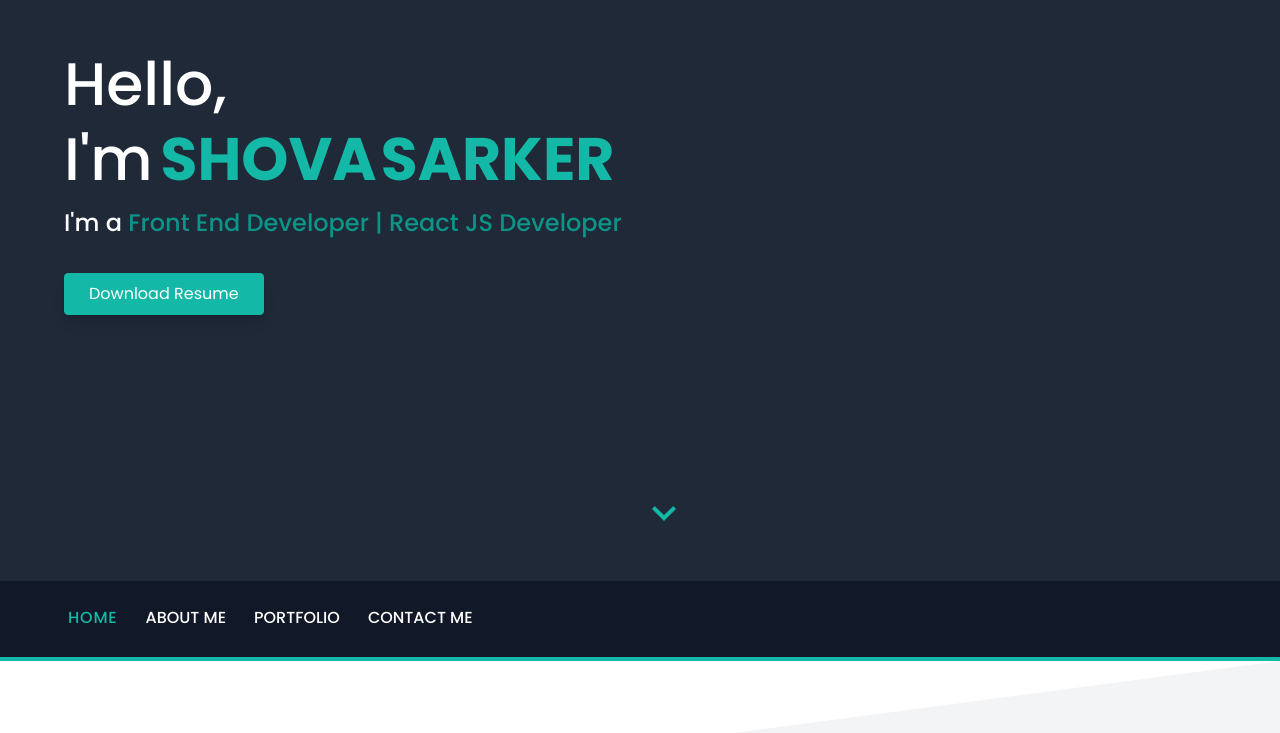
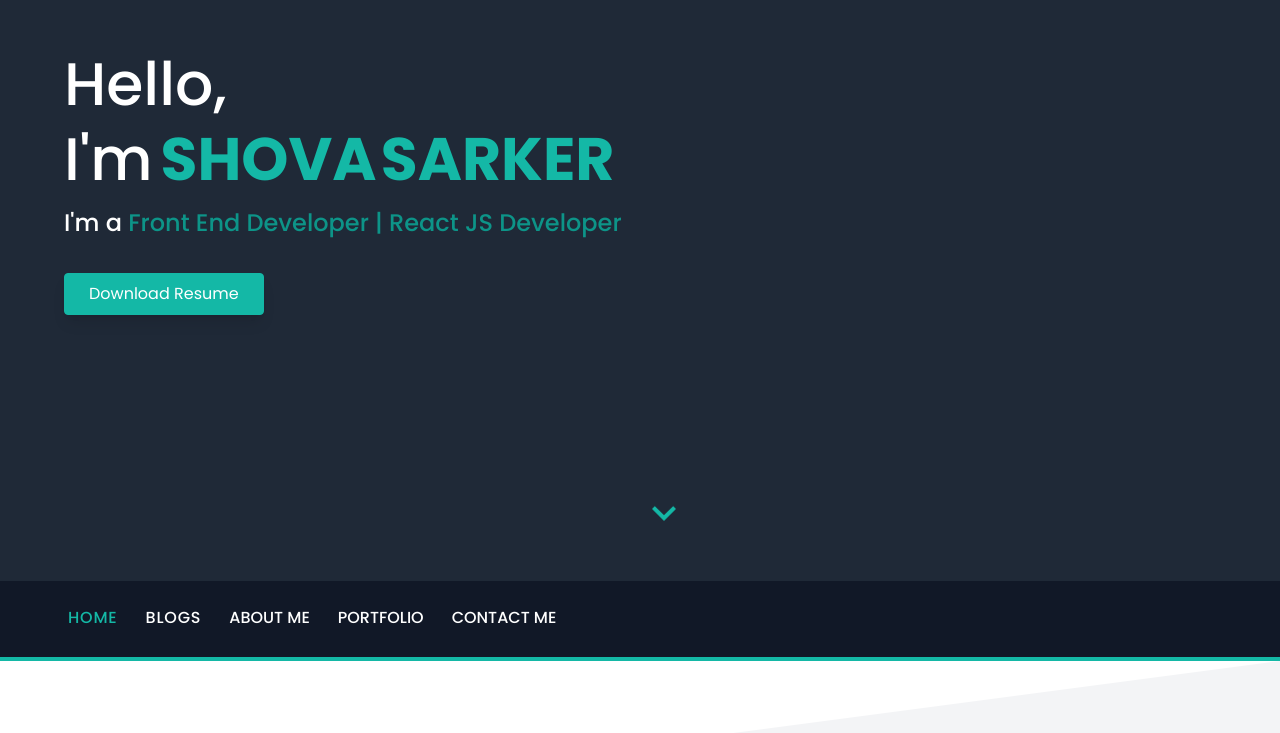
Before and after one commit to shovasarker/portfolio, a React (Create React App) app: page / in a window 1280 px wide. Shown: the part 219-952 px from the top of the page. Built offline with nearby package versions, Linux system fonts and the light colour scheme.

Commit message:
Empty Blogs Route Added, and Some Changes in the MenuItems Depend on the Routes

```diff
--- a/src/App.js
+++ b/src/App.js
@@ -1,5 +1,6 @@
 import React from 'react'
 import { Route, Routes } from 'react-router-dom'
+import Blogs from './pages/Blogs'
 import Home from './pages/home/Home'
 import Project from './pages/project/Project'
 
@@ -9,6 +10,7 @@ function App() {
       <Routes>
         <Route path='/' element={<Home />} />
         <Route path='/project/:projectName' element={<Project />} />
+        <Route path='/blogs' element={<Blogs />} />
       </Routes>
     </>
   )
--- /dev/null
+++ b/src/pages/Blogs/index.jsx
@@ -0,0 +1,15 @@
+import React from 'react'
+import Header from '../shared/header/Header'
+
+const Blogs = () => {
+  return (
+    <>
+      <Header />
+      <main className='h-[500px] flex justify-center items-center'>
+        <h2 className='text-center text-gray-600'>Comming soon...</h2>
+      </main>
+    </>
+  )
+}
+
+export default Blogs
--- a/src/pages/shared/header/components/Menu/index.jsx
+++ b/src/pages/shared/header/components/Menu/index.jsx
@@ -1,9 +1,13 @@
 import React, { useContext } from 'react'
+import { useLocation } from 'react-router-dom'
 import { HashLink } from 'react-router-hash-link'
 import MenuContext from '../../../../../contexts/MenuContext'
 import CustomLink from '../../../../standalone/CustomLink'
 
-const links = ['/', 'Home']
+const links = [
+  ['/', 'Home'],
+  ['/blogs', 'Blogs'],
+]
 
 const hash = [
   ['#about', 'About Me'],
@@ -13,6 +17,7 @@ const hash = [
 
 const Menu = () => {
   const { menuOpen, setMenuOpen } = useContext(MenuContext)
+  const { pathname } = useLocation()
 
   const closeMenu = () => {
     setMenuOpen(false)
@@ -23,10 +28,14 @@ const Menu = () => {
         menuOpen ? 'top-0' : '-top-[3000px]'
       } flex flex-col lg:flex-row  justify-center lg:justify-end items-center gap-8 lg:gap-5 transition-all duration-500`}
     >
-      <CustomLink to={links[0]} onClick={closeMenu}>
-        {links[1]}
+      {links?.map(([to, value], i) => (
+        <CustomLink key={i} to={to} onClick={closeMenu}>
+          {value}
         </CustomLink>
-      {hash?.map(([to, value], i) => (
+      ))}
+
+      {pathname === '/' &&
+        hash?.map(([to, value], i) => (
           <HashLink
             key={i}
             to={to}
```
Lines whose indentation alone changed are shown as unchanged.
